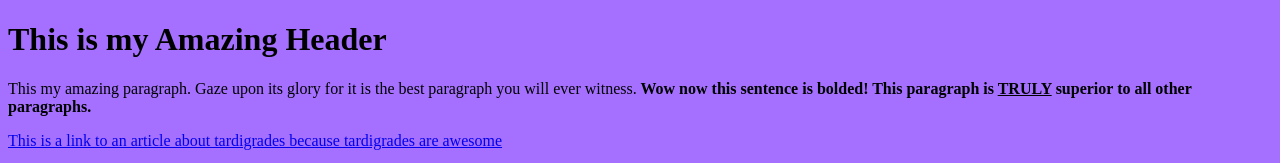
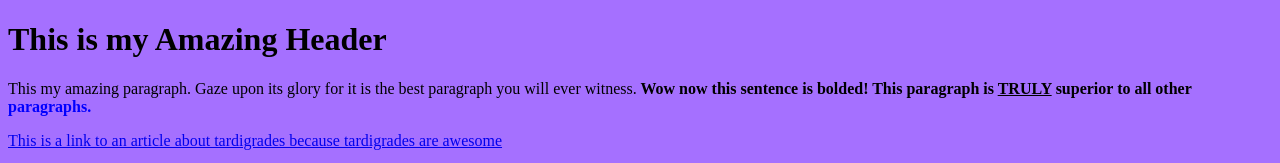
Before and after one commit to TinyGoat42/exploring-cs, a plain HTML site: page index.html in a window 1280 px wide. Shown: the top 163 px of the page. Drawn offline with Linux system fonts and the light colour scheme; grey boxes are pictures that could not be loaded.

Commit message:
Update index.html

```diff
--- a/index.html
+++ b/index.html
@@ -2,7 +2,7 @@
 <html>
  <body bgcolor="a570ff">
   <h1>This is my Amazing Header</h1>
-  <p>This my amazing paragraph. Gaze upon its glory for it is the best paragraph you will ever witness.<b> Wow now this sentence is bolded! This paragraph is <u>TRULY</u> superior to all other paragraphs.</b></p>
+  <p>This my amazing paragraph. Gaze upon its glory for it is the best paragraph you will ever witness.<b> Wow now this sentence is bolded! This paragraph is <u>TRULY</u> superior to all other <font color="blue">paragraphs.</font></b></p>
   <p><a href="https://www.livescience.com/57985-tardigrade-facts.html">This is a link to an article about tardigrades because tardigrades are awesome</a></p>
   <p><img src="https://i.ytimg.com/vi/JzBg7eScAf4/hqdefault.jpg" alt="text" style="width:480px;height:360px;"></p>
   <p><iframe width="560" height="315" src="https://www.youtube.com/embed/PRU3qndohWI" frameborder="0" allow="accelerometer; autoplay; clipboard-write; encrypted-media; gyroscope; picture-in-picture" allowfullscreen></iframe><p>
```
